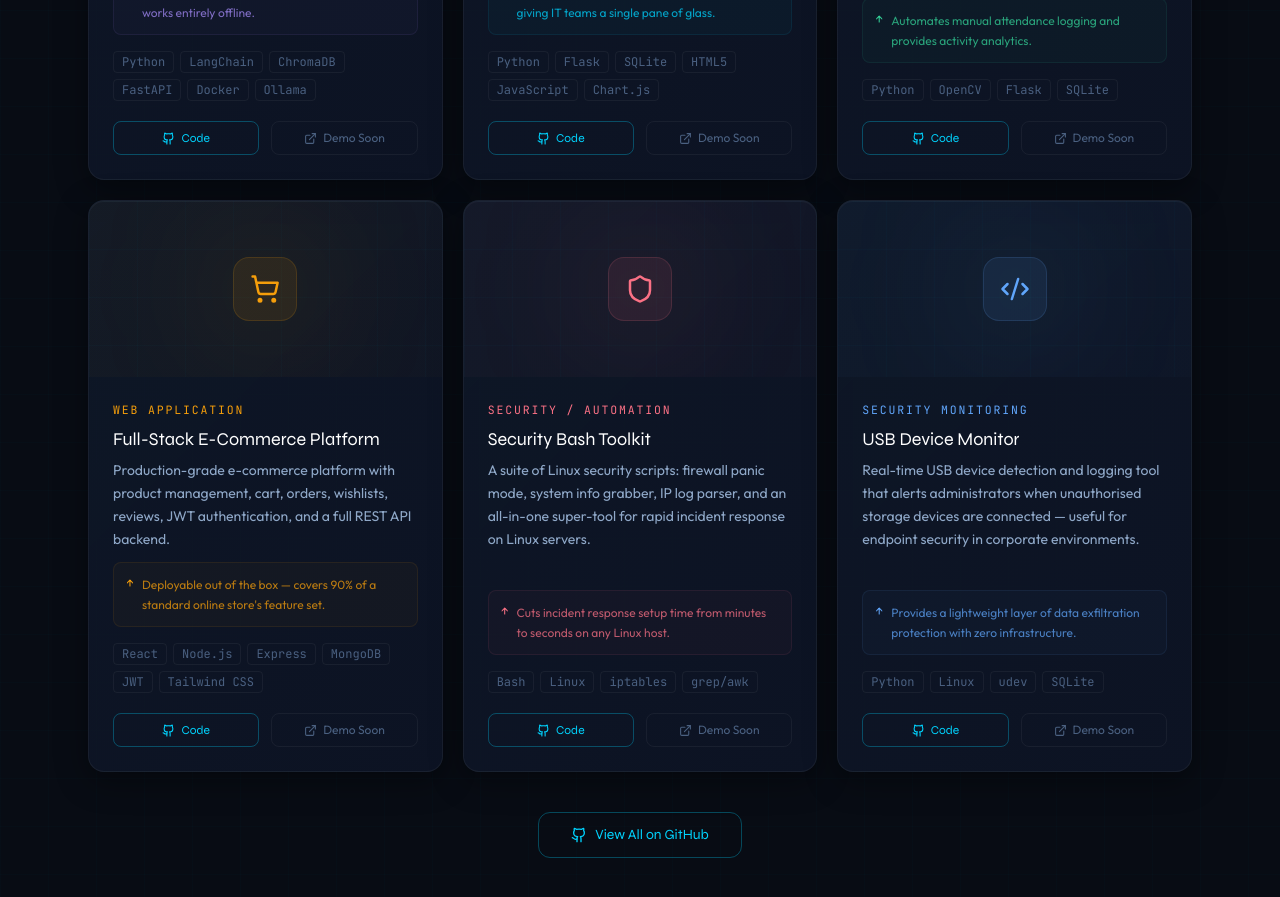
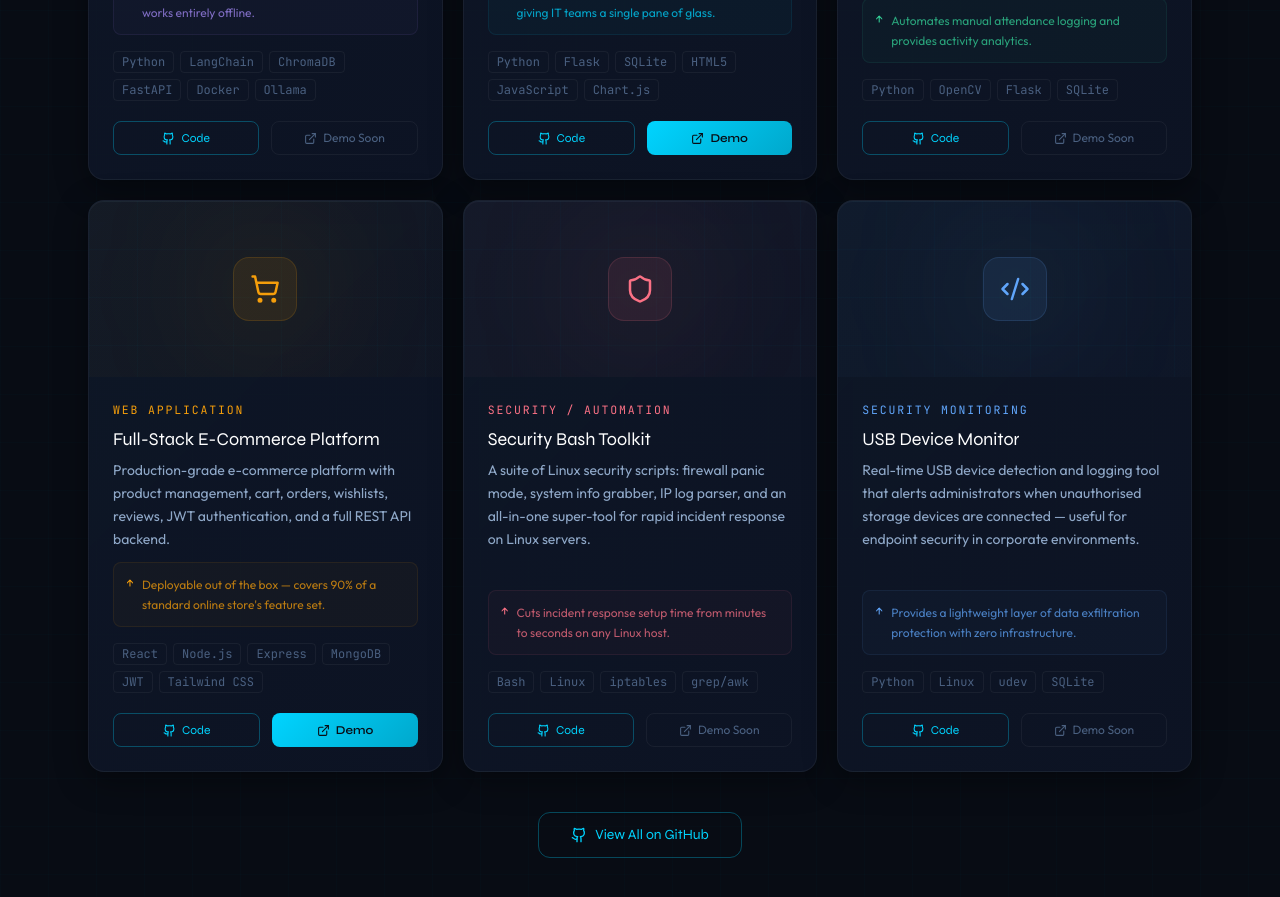
Before and after one commit to RajkumarKalapala/portfolio, a React (Vite) app in the folder portfolio-web/: page / in a window 1280 px wide. Shown: the part 4560-5457 px from the top of the page. Built offline with nearby package versions, Linux system fonts and the light colour scheme.

Commit message:
Update Projects.jsx

```diff
--- a/portfolio-web/src/components/Projects.jsx
+++ b/portfolio-web/src/components/Projects.jsx
@@ -25,7 +25,7 @@ const projects = [
     impact: "Reduced camera downtime response time by giving IT teams a single pane of glass.",
     tech: ["Python", "Flask", "SQLite", "HTML5", "JavaScript", "Chart.js"],
     github: "https://github.com/RajkumarKalapala/portfolio",
-    demo: null,
+    demo: "https://cctv-monitoring-system-1yprg0lbv-rajkumarkalapalas-projects.vercel.app/",
     featured: true,
   },
   {
@@ -52,7 +52,7 @@ const projects = [
     impact: "Deployable out of the box — covers 90% of a standard online store's feature set.",
     tech: ["React", "Node.js", "Express", "MongoDB", "JWT", "Tailwind CSS"],
     github: "https://github.com/RajkumarKalapala/portfolio",
-    demo: null,
+    demo: "https://ecommerce-frontend-five-lyart.vercel.app/",
     featured: false,
   },
   {
```
